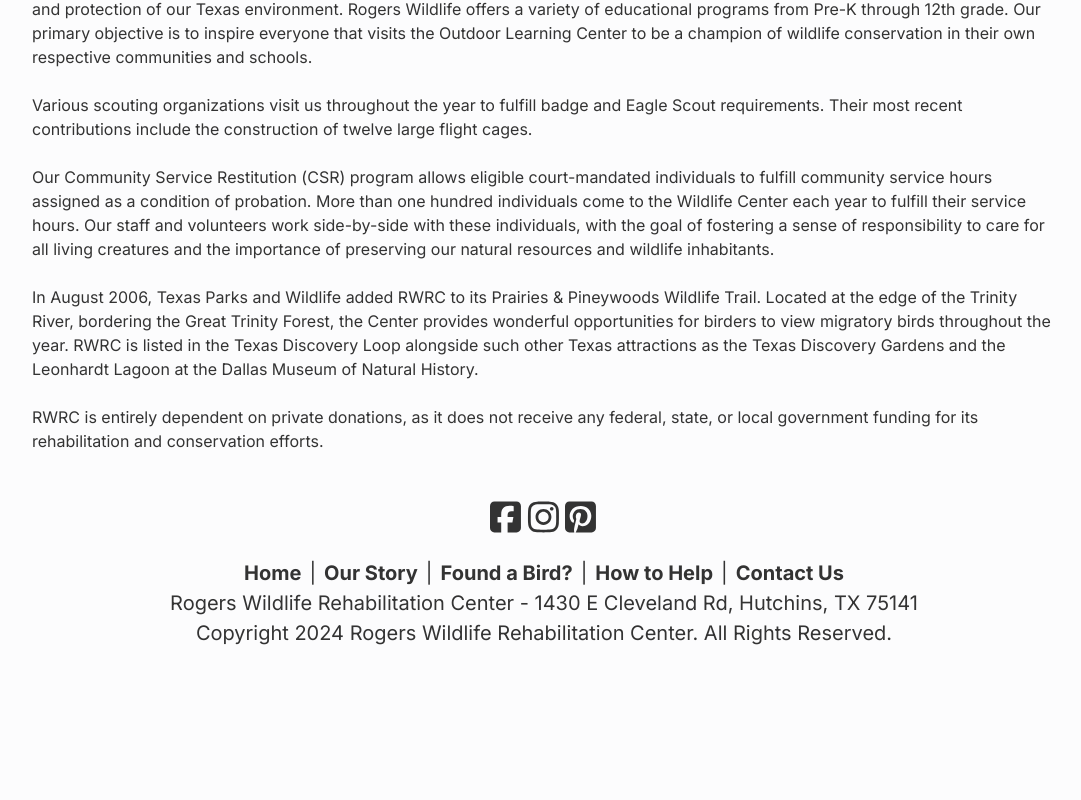
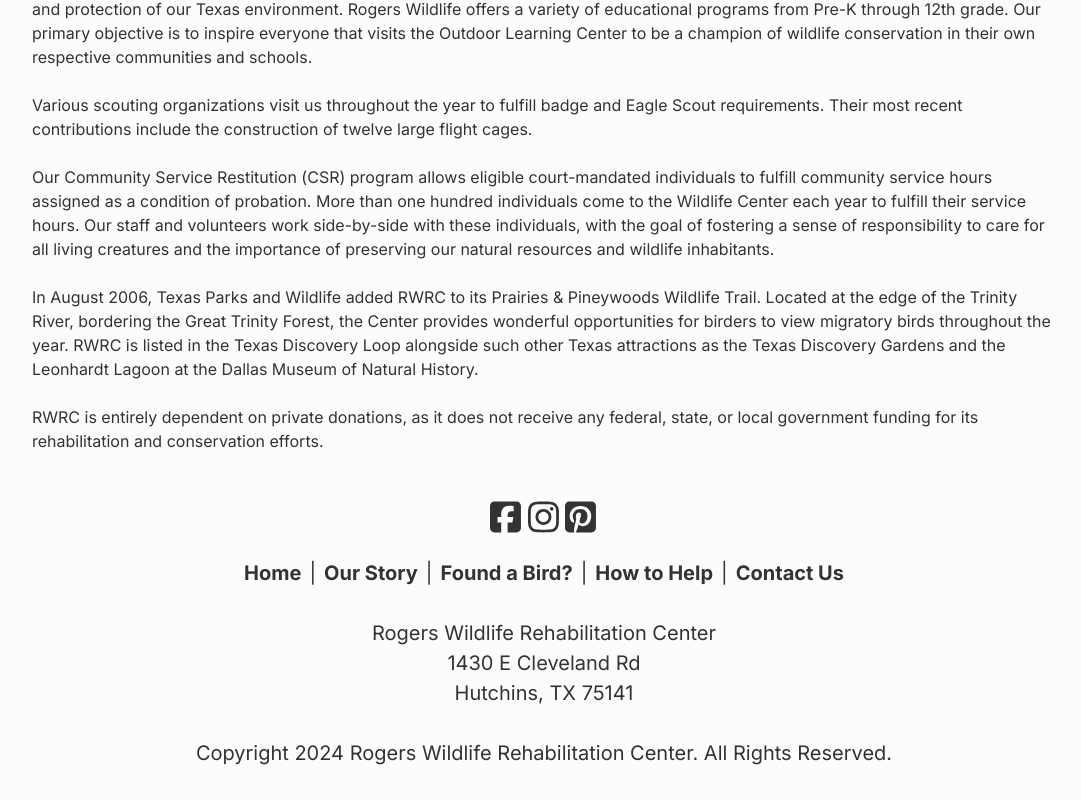
Before and after one commit to myDeveloperJourney/rogers-wildlife-site, a Next.js app: page /about in a window 1280 px wide. Shown: the part 1394-2194 px from the top of the page, without its empty margins (96-1177 px from the left). Before the commit the page ends 2074 px from the top, so only its background shows below. Built offline with nearby package versions, Linux system fonts and the light colour scheme.

Commit message:
wip: cleans up formatting issues on footer

```diff
--- a/src/components/base/footer/index.js
+++ b/src/components/base/footer/index.js
@@ -35,9 +35,11 @@
             </div>
             <footer className={styles.footer}>
                 <div className={styles.footer_links}>{links}</div>
+                <br />
                 <div>
-                    <p>Rogers Wildlife Rehabilitation Center - 1430 E Cleveland Rd, Hutchins, TX 75141</p>
+                    <p>Rogers Wildlife Rehabilitation Center <br />1430 E Cleveland Rd<br />Hutchins, TX 75141</p>
                 </div>
+                <br />
                 <div>
                     <p>
                         Copyright {new Date().getFullYear()} Rogers Wildlife Rehabilitation Center. All Rights Reserved.
```
